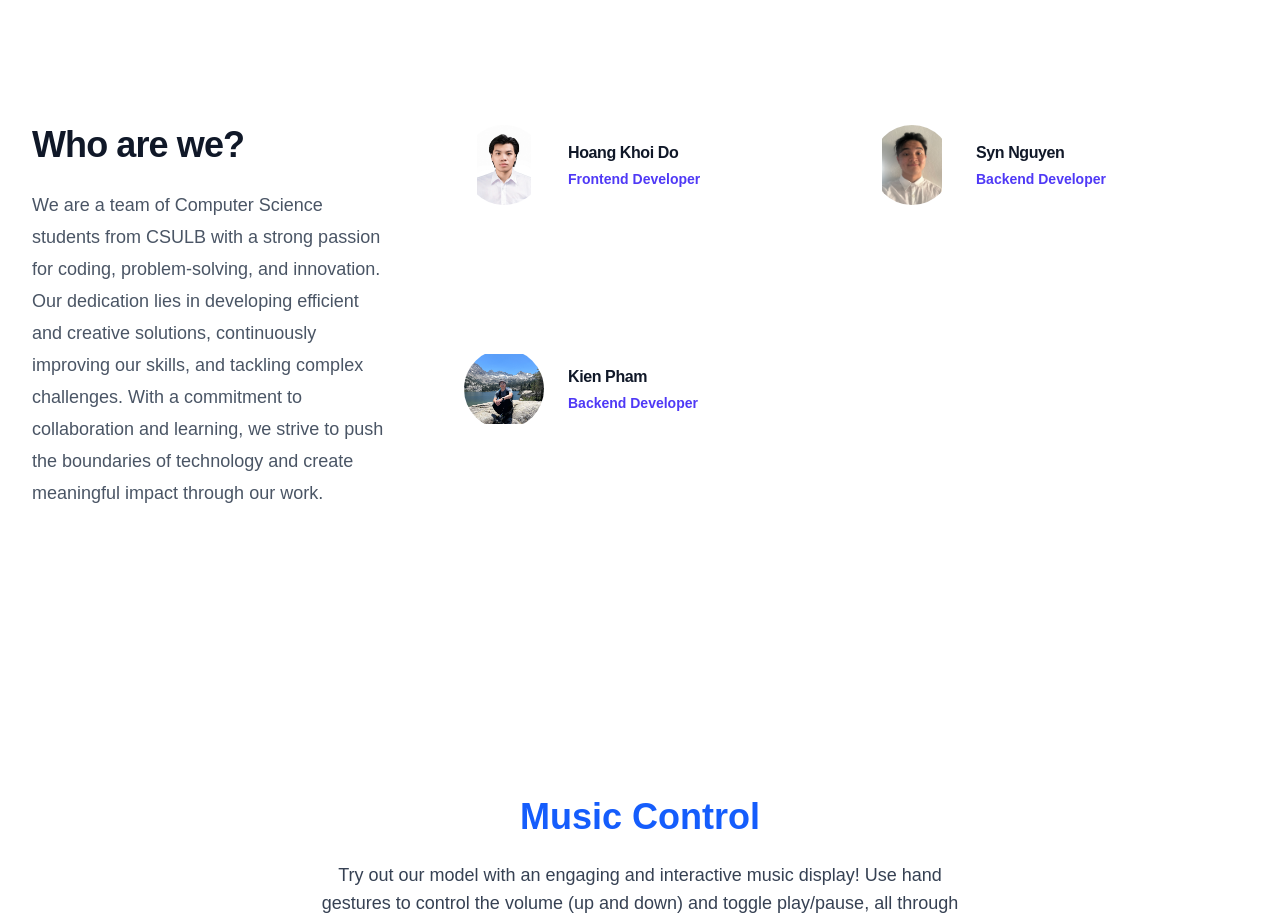
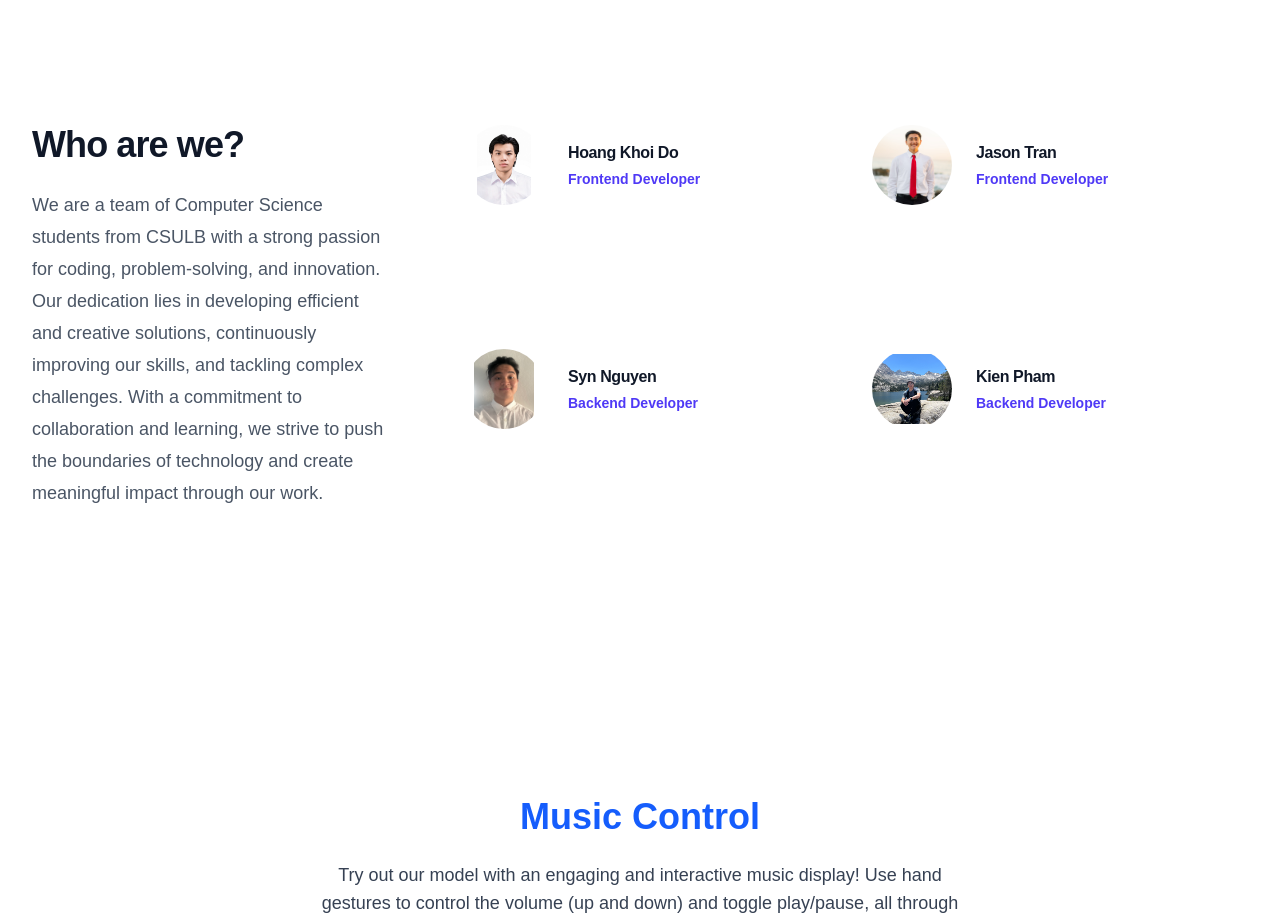
Before and after one commit to Ben2104/Shape-Sign, a Next.js app in the folder frontend/: page / in a window 1280 px wide. Shown: the part 1400-2322 px from the top of the page. Built offline with nearby package versions, Linux system fonts and the light colour scheme.

Commit message:
added Jason to the team_section components

```diff
--- a/frontend/src/app/components/Team_section.jsx
+++ b/frontend/src/app/components/Team_section.jsx
@@ -5,7 +5,12 @@ const people = [
         imageUrl:
             '/Khoi.jpeg'
     },
-    // More people..
+    {
+        name: 'Jason Tran',
+        role: 'Frontend Developer',
+        imageUrl:
+            '/Jason.jpeg'
+    },
     {
         name: "Syn Nguyen",
         role: 'Backend Developer',
```
Also changed, not shown: frontend/public/Jason.jpeg (added).
